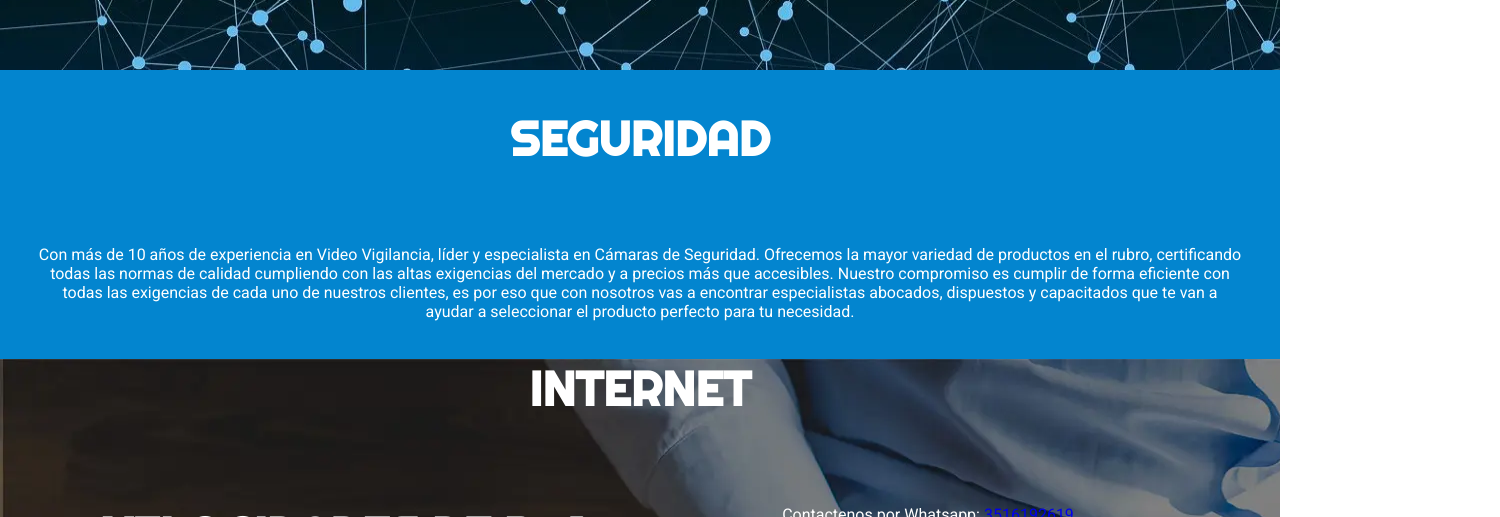
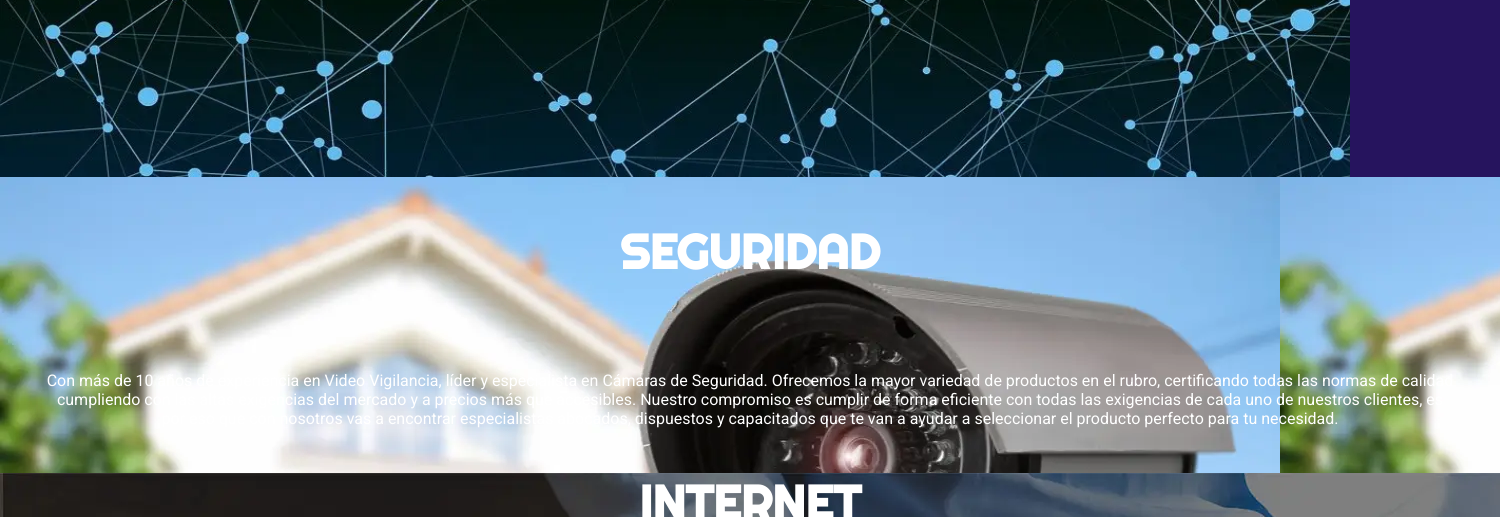
Before and after one commit to EtelS/ArrobaIT, a plain HTML site: page index.html in a window 1280 px wide. Shown: the part 2283-2800 px from the top of the page, 1500 px wide, since content can reach past the window. Drawn offline with Linux system fonts and the light colour scheme.

Commit message:
modulo seguridad

```diff
--- a/styles.css
+++ b/styles.css
@@ -4,6 +4,7 @@
   margin: 0;
   padding: 0;
   box-sizing: border-box;
+  /* background-color: #000000; */
 }
 /* De esta forma dejas establecidos los coleres que vas a usar en toda la pagina
 para usarlos por ej en el color de la letra usa "color: var(--main-white);" */
@@ -154,9 +155,16 @@ p{
   width: 80%;
 }
 #seguridad{
-  background-color:#0385cf;
+  background-image:url("images/camaras-seguridad-iot.webp");
   display: flex;
   flex-wrap: nowrap;
   flex-direction: column;
   justify-content: center;
 }
+
+@media (min-width: 1025px){
+  body{
+    width: 1500px;
+    align-items: center;
+  }
+}
```
Also changed, not shown: images/Camaras-1024x537.webp (deleted), images/camaras-seguridad-iot.webp (added).
